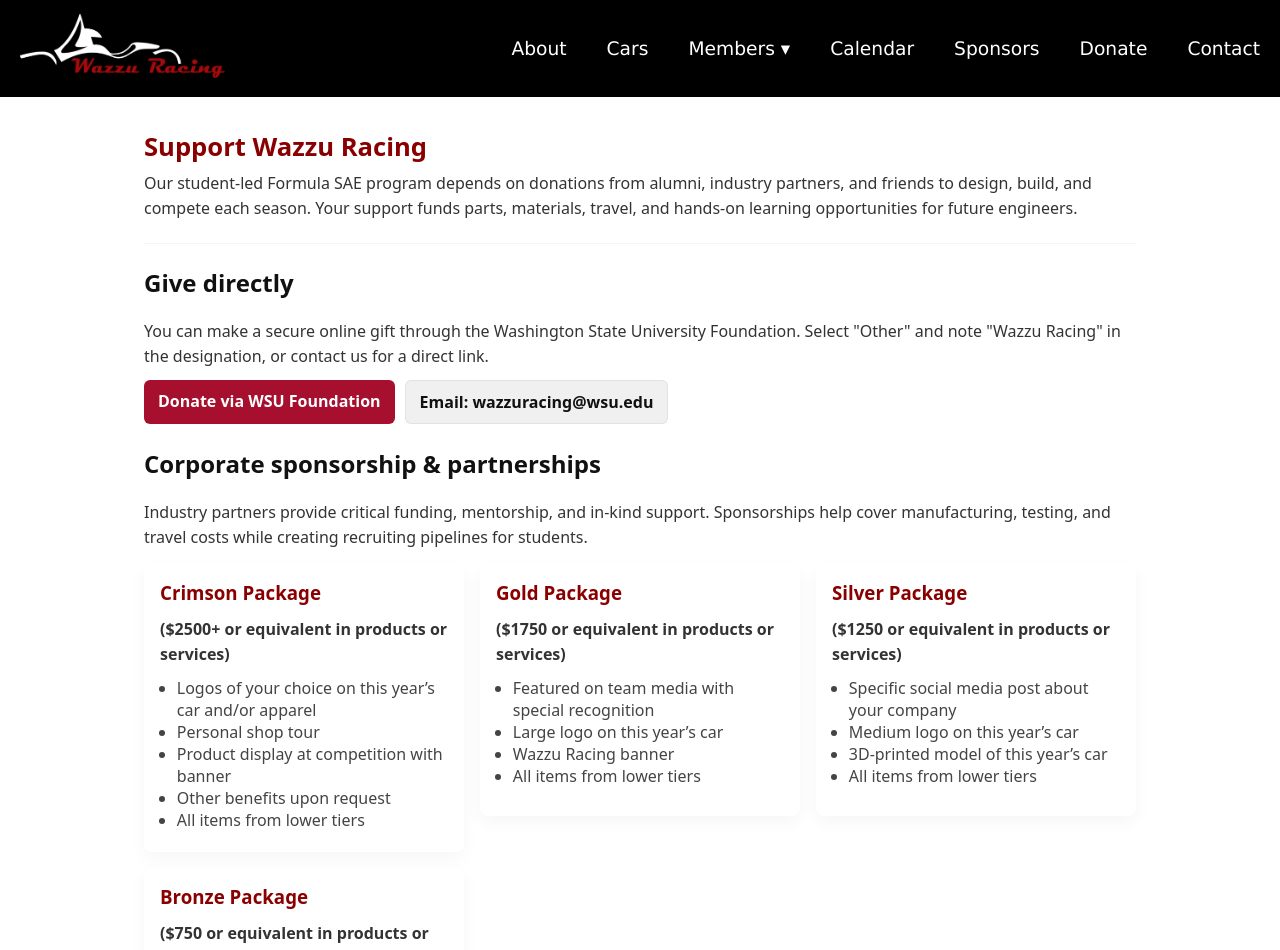
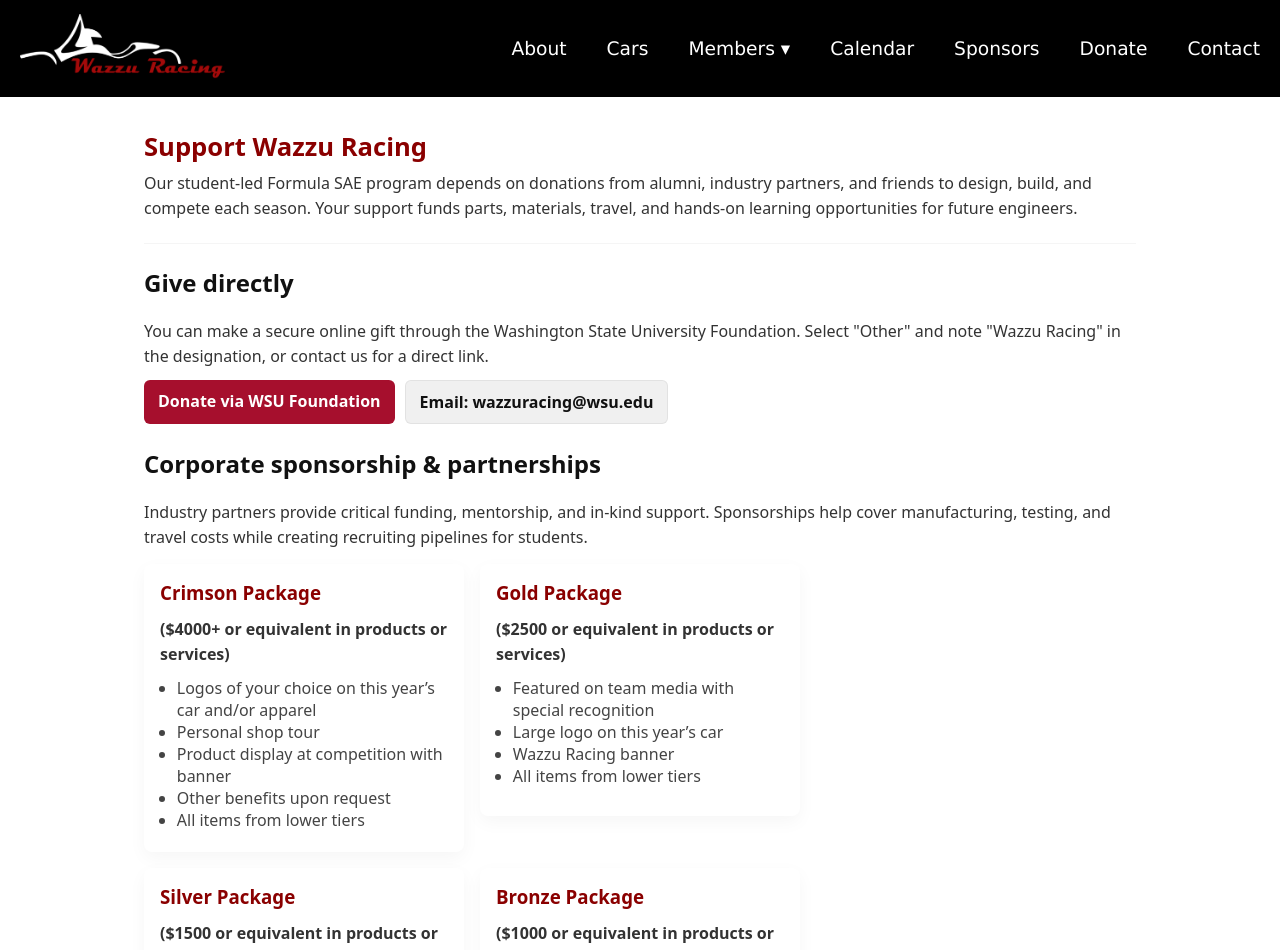
Before and after one commit to wazzu-racing/website, a SvelteKit app: page /donate in a window 1280 px wide. Shown: the top 950 px of the page. Built offline with nearby package versions, Linux system fonts and the light colour scheme.

Commit message:
Update the donate page to have the correct sponsor packet.

```diff
--- a/src/routes/donate/+page.svelte
+++ b/src/routes/donate/+page.svelte
@@ -9,7 +9,7 @@
 		'https://foundation.wsu.edu/give/?fund=99981d7c-3c77-4fed-a76b-1267a2069cae&utm_source=sae-formula&utm_medium=wsu-link&utm_campaign=voiland-college-of-engineering-and-architecture';
 
 	// Sponsor packet PDF (bundled asset)
-	import sponsorPacket from '$lib/assets/2025-2026 WR Sponsor Packet.pdf';
+	import sponsorPacket from '$lib/assets/Wazzu_Racing_Sponsorship_Packet.pdf';
 </script>
 
 <svelte:head>
@@ -58,7 +58,7 @@
 		<div class="sponsor-grid">
 			<article class="sponsor-card">
 				<h3>Crimson Package</h3>
-				<p class="amount">($2500+ or equivalent in products or services)</p>
+				<p class="amount">($4000+ or equivalent in products or services)</p>
 				<ul>
 					<li>Logos of your choice on this year’s car and/or apparel</li>
 					<li>Personal shop tour</li>
@@ -70,7 +70,7 @@
 
 			<article class="sponsor-card">
 				<h3>Gold Package</h3>
-				<p class="amount">($1750 or equivalent in products or services)</p>
+				<p class="amount">($2500 or equivalent in products or services)</p>
 				<ul>
 					<li>Featured on team media with special recognition</li>
 					<li>Large logo on this year’s car</li>
@@ -79,9 +79,11 @@
 				</ul>
 			</article>
 
+			<br />
+
 			<article class="sponsor-card">
 				<h3>Silver Package</h3>
-				<p class="amount">($1250 or equivalent in products or services)</p>
+				<p class="amount">($1500 or equivalent in products or services)</p>
 				<ul>
 					<li>Specific social media post about your company</li>
 					<li>Medium logo on this year’s car</li>
@@ -92,7 +94,7 @@
 
 			<article class="sponsor-card">
 				<h3>Bronze Package</h3>
-				<p class="amount">($750 or equivalent in products or services)</p>
+				<p class="amount">($1000 or equivalent in products or services)</p>
 				<ul>
 					<li>Small logo or name on this year’s car</li>
 					<li>Wazzu Racing hat and T-shirt</li>
```
